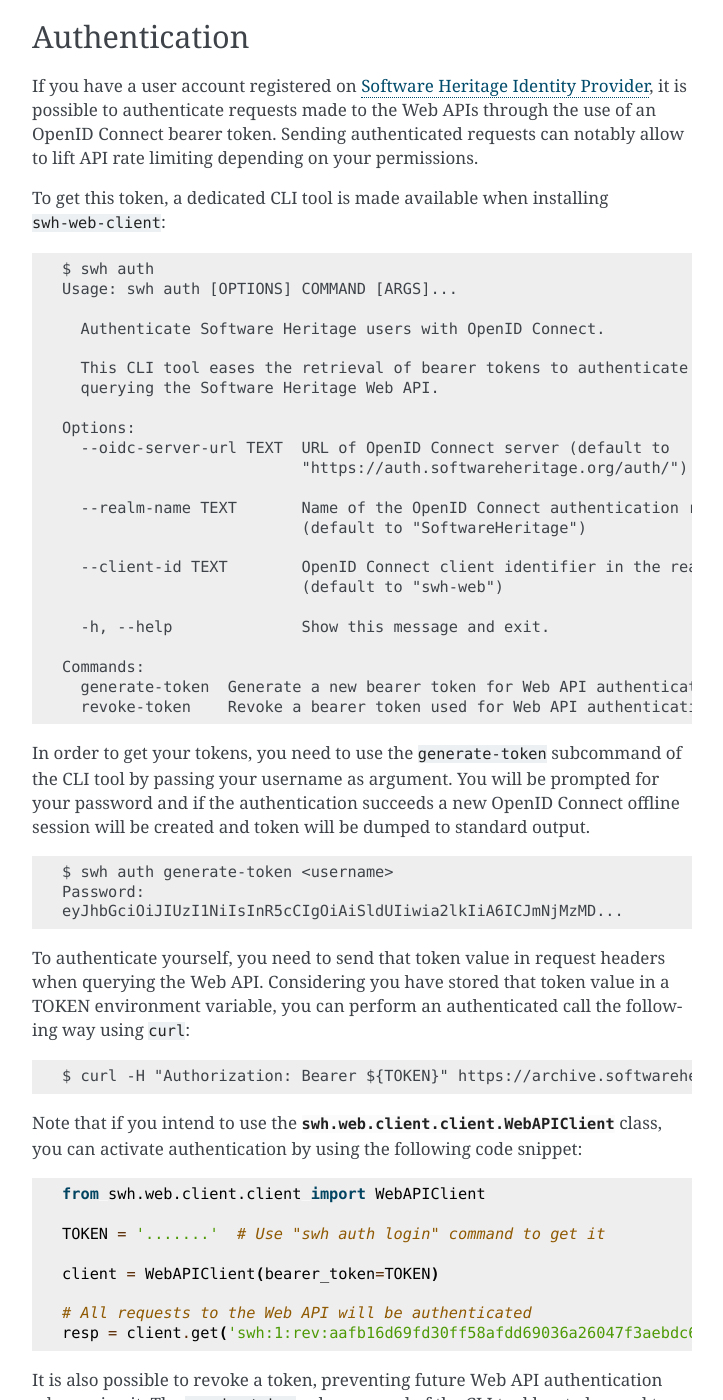
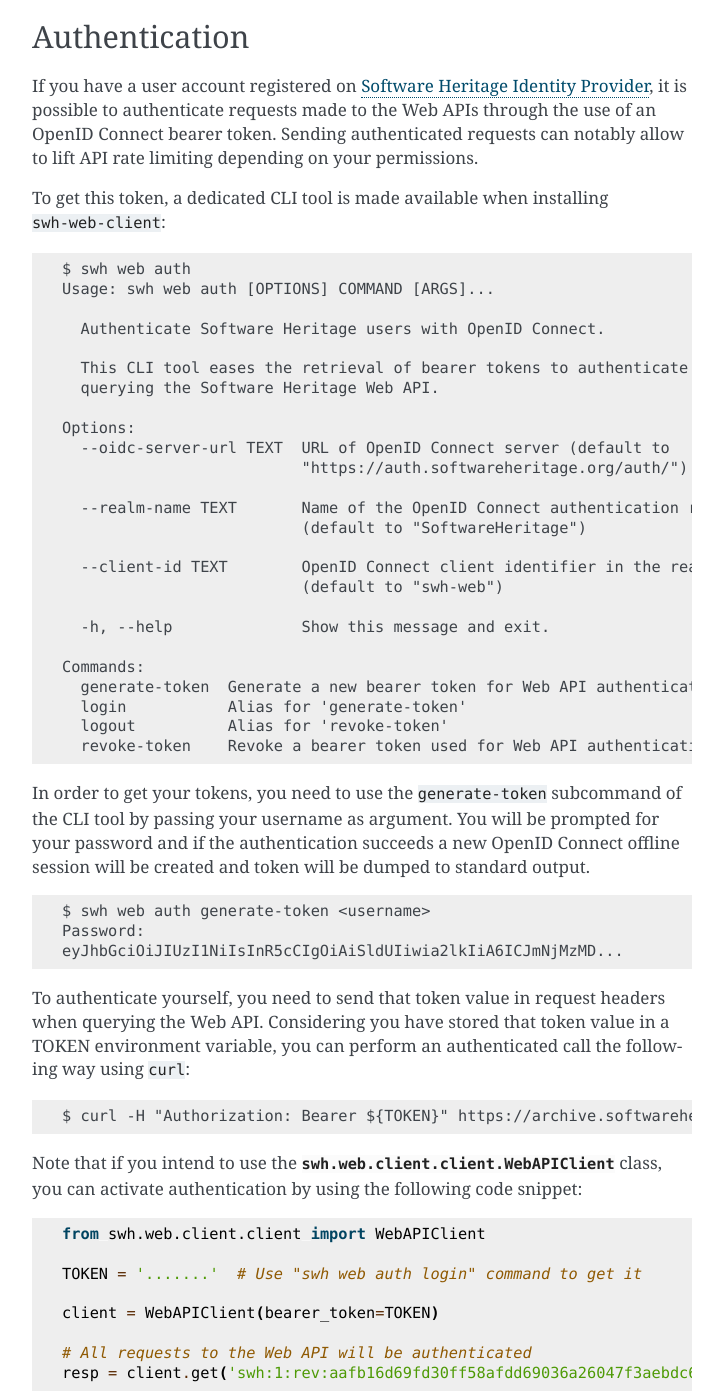
Before and after one commit to SoftwareHeritage/swh-web-client, a Sphinx documentation site: the page built from docs/index.rst, in a window 1280 px wide and 1400 px high, scrolled down 543 px. Shown: the whole window, without its empty margins (388-1111 px from the left). Built offline with Sphinx 7.4.7, drawn with Linux system fonts in a browser that asks for light colours; pages that are not in the unit, such as notebooks, are missing from menus; some of the changed text lies outside the part shown.

Commit message:
docs: index: update shell examples with recent CLI changes

```diff
--- a/docs/index.rst
+++ b/docs/index.rst
@@ -17,8 +17,8 @@ To get this token, a dedicated CLI tool is made available when installing
 
 .. code-block:: text
 
-  $ swh auth
-  Usage: swh auth [OPTIONS] COMMAND [ARGS]...
+  $ swh web auth
+  Usage: swh web auth [OPTIONS] COMMAND [ARGS]...
 
     Authenticate Software Heritage users with OpenID Connect.
 
@@ -39,6 +39,8 @@ To get this token, a dedicated CLI tool is made available when installing
 
   Commands:
     generate-token  Generate a new bearer token for Web API authentication.
+    login           Alias for 'generate-token'
+    logout          Alias for 'revoke-token'
     revoke-token    Revoke a bearer token used for Web API authentication.
 
 In order to get your tokens, you need to use the ``generate-token`` subcommand of
@@ -48,7 +50,7 @@ offline session will be created and token will be dumped to standard output.
 
 .. code-block:: text
 
-  $ swh auth generate-token <username>
+  $ swh web auth generate-token <username>
   Password:
   eyJhbGciOiJIUzI1NiIsInR5cCIgOiAiSldUIiwia2lkIiA6ICJmNjMzMD...
 
@@ -66,7 +68,7 @@ class, you can activate authentication by using the following code snippet::
 
   from swh.web.client.client import WebAPIClient
 
-  TOKEN = '.......'  # Use "swh auth login" command to get it
+  TOKEN = '.......'  # Use "swh web auth login" command to get it
 
   client = WebAPIClient(bearer_token=TOKEN)
 
@@ -79,7 +81,7 @@ to perform that task.
 
 .. code-block:: text
 
-  $ swh auth revoke-token $REFRESH_TOKEN
+  $ swh web auth revoke-token $REFRESH_TOKEN
   Token successfully revoked.
 
 API Reference
```
